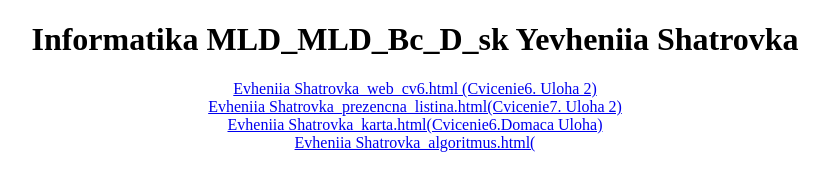
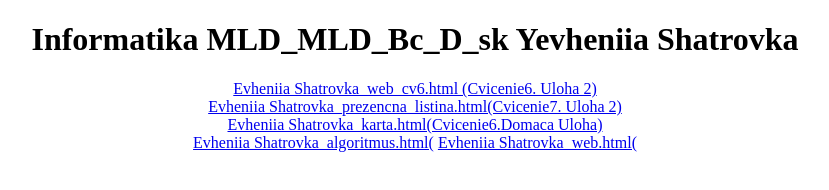
Before and after one commit to YevheniiaShat/Informatika23, a plain HTML site: page index.html in a window 1280 px wide. Shown: the whole page, without its empty margins (225-1054 px from the left). Drawn offline with Linux system fonts and the light colour scheme.

Commit message:
index.html

```diff
--- a/index.html
+++ b/index.html
@@ -22,6 +22,8 @@
                          <br>
                     <a href="algoritmus matice.drawio.html">
                         Evheniia Shatrovka_algoritmus.html(</a>
+                     <a href="ggg.html">
+                        Evheniia Shatrovka_web.html(</a>
 
 </body>
 </html>
```
